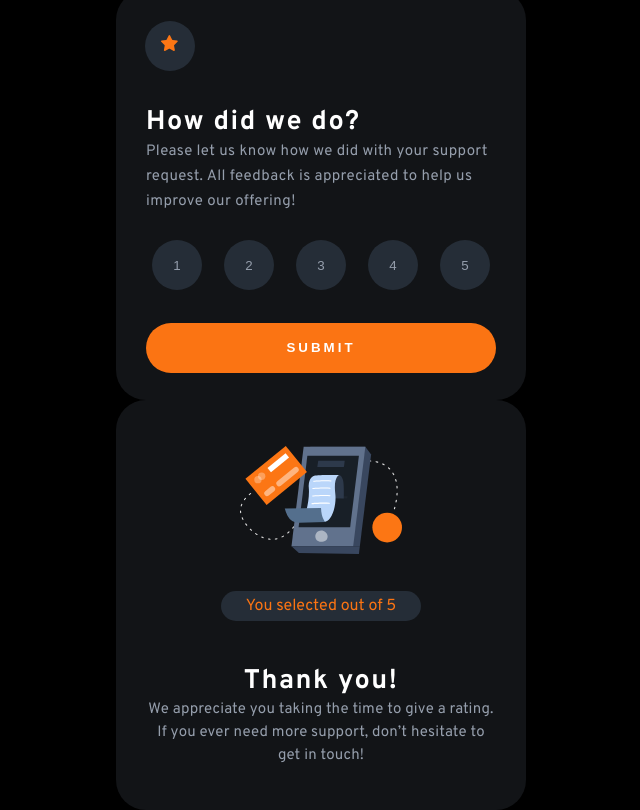
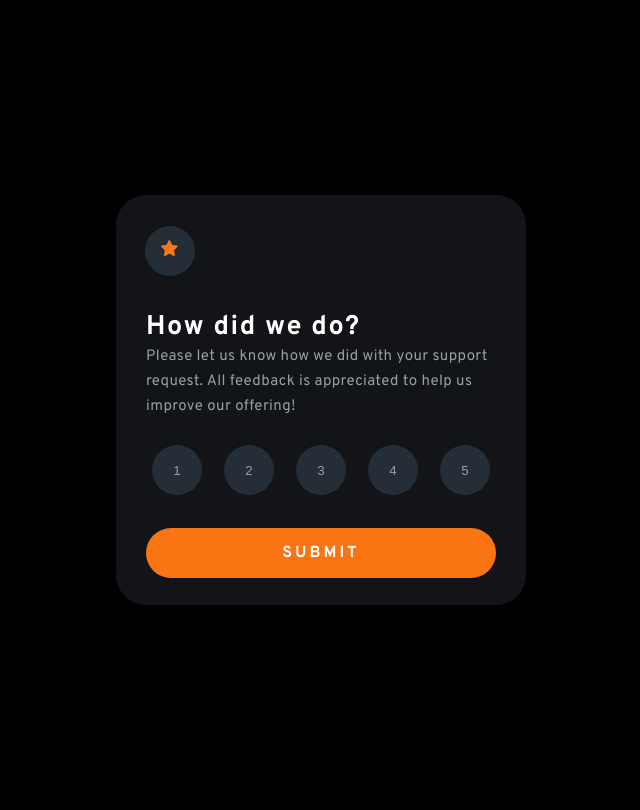
Before and after one commit to Arielcontra/react-interactive-rating-component, a React (Vite) app: page / in a window 1280 px wide. Shown: the whole page, without its empty margins (319-959 px from the left). Built offline with nearby package versions, Linux system fonts and the light colour scheme.

Commit message:
testing router DOM

```diff
--- a/index.html
+++ b/index.html
@@ -6,7 +6,7 @@
     <meta name="viewport" content="width=device-width, initial-scale=1.0">
     <title>Exercise_01 | Interactive rating component</title>
     <link rel="stylesheet" href="/react-interactive-rating-component/src/estilos/reset.css">
-    <link rel="stylesheet" href="/react-interactive-rating-component/src/estilos/index.css">
+    <link rel="stylesheet" href="/react-interactive-rating-component/src/App.css">
     <link rel="preconnect" href="https://fonts.googleapis.com">
     <link rel="preconnect" href="https://fonts.gstatic.com" crossorigin>
     <link href="https://fonts.googleapis.com/css2?family=Overpass:wght@400;700&display=swap" rel="stylesheet">
--- a/package.json
+++ b/package.json
@@ -10,8 +10,10 @@
     "preview": "vite preview"
   },
   "dependencies": {
+    "package.json": "^2.0.1",
     "react": "^18.2.0",
-    "react-dom": "^18.2.0"
+    "react-dom": "^18.2.0",
+    "react-router-dom": "^6.14.1"
   },
   "devDependencies": {
     "@types/react": "^18.0.37",
--- a/src/App.css
+++ b/src/App.css
@@ -118,6 +118,10 @@ h1 {
   border-radius: 30px;
   border: none;
   cursor: pointer;
+  text-decoration: none;
+  display: flex;
+  justify-content: center;
+  align-items:center;
 }
 
 .btn--submit:hover {
--- a/src/App.jsx
+++ b/src/App.jsx
@@ -1,27 +1,17 @@
 import './App.css'
-import Header from './componentes/header'
-import ScorePicker from './componentes/score-picker'
-import ButonSubmit from './componentes/butonSubmit'
-import ThankYouImage from './componentes/thankYouImage'
-import DynamicText from './componentes/dynamicText'
-function App() {
+import { Routes, Route } from 'react-router-dom'
+import Home from './Home'
+import ScoreCheck from './ScoreCheck'
 
+const NotFound = () => (<h1>Not found!😒</h1>)
 
-  return (
-    <>
-      <div className="father">
-        <div className="main" id="index" >
-            <Header />
-            <ScorePicker />
-            <ButonSubmit />
-        </div>
-        <div className="main" id="success" >
-            <ThankYouImage />
-            <DynamicText />
-        </div>
-      </div>
-    </>
-  )
-}
+const App = () => (
+  <Routes>
+    <Route path="/" element={<Home />} />
+      <Route path="ScoreCheck" element={<ScoreCheck />} />
+      <Route path="*" element={<NotFound />} />
+    {/* </Route> */}
+  </Routes>
+)
 
 export default App
--- /dev/null
+++ b/src/Home.jsx
@@ -0,0 +1,13 @@
+import Header from './componentes/header'
+import ScorePicker from './componentes/score-picker'
+import ButonSubmit from './componentes/butonSubmit'
+
+const Home = () => (
+    <div className="main" id="index" >
+        <Header />
+        <ScorePicker />
+        <ButonSubmit />
+    </div>
+)
+
+export default Home
--- /dev/null
+++ b/src/ScoreCheck.jsx
@@ -0,0 +1,11 @@
+import ThankYouImage from './componentes/thankYouImage'
+import DynamicText from './componentes/dynamicText'
+
+const ScoreCheck = () => (
+    <div className="main" id="success" >
+        <ThankYouImage />
+        <DynamicText />
+    </div>
+)
+
+export default ScoreCheck
--- a/src/componentes/butonSubmit.jsx
+++ b/src/componentes/butonSubmit.jsx
@@ -1,11 +1,10 @@
-function ButonSubmit(){
-    return(
-        <>
-            <div className="submit">
-                <button className="btn--submit" id="submit">SUBMIT</button>
-            </div>
-        </>
-    )
-}
+import { Outlet, Link } from 'react-router-dom'
+
+const ButonSubmit = () => (
+    <div className="submit">
+        <Link to = './ScoreCheck.jsx' className="btn--submit" id="submit">SUBMIT</Link>
+        <Outlet />
+    </div>
+)
 
 export default ButonSubmit
--- a/src/estilos/index.css
+++ /dev/null
@@ -1,134 +0,0 @@
-body {
-  background-color: black;
-  width: 100vw;
-  height: 100vh;
-  display: flex;
-  flex-direction: column;
-  align-items: center;
-  justify-content:center;
-  font-family: 'Overpass', sans-serif;
-}
-
-/* Desktop */
-@media screen and (max-width: 1440px) {}
-
-/* Mobile */
-@media screen and (min-width: 375px) {}
-
-.main {
-  background-color: hsl(216, 12%, 8%);
-  width: 410px;
-  height: 410px;
-  border-radius: 30px;
-  display: flex;
-  flex-direction: column;
-  justify-content:space-around;
-  align-items: center;
-}
-
-.star--container {
-  margin-left: 7%;
-  margin-top: 7%;
-  margin-block-end: 14px;
-  background-color: hsl(213, 19%, 18%);
-  width: 50px;
-  height: 50px;
-  border-radius: 30px;
-  display: flex;
-  align-self: flex-start;
-  justify-content:space-around;
-  align-items: center;
-}
-
-.text {
-  margin-top: 4%;
-  width: 350px;
-  height: 120px;
-}
-
-.text2 {
-  margin-bottom: 10px;
-  margin-top: 3%;
-  width: 350px;
-  height: 120px;
-  text-align: center
-}
-
-h1 {
-  color: hsl(0, 0%, 100%);
-  font-size: 27px;
-  font-weight: bold;
-  letter-spacing: 1.5px;
-  margin-bottom: 10px;
-}
-
-.p1 {
-  color: hsl(217, 12%, 63%);
-  font-size: 15px;
-  line-height: 25px;
-  letter-spacing: 0.4px;
-}
-
-.p2 {
-  color: hsl(217, 12%, 63%);
-  font-size: 15px;
-  line-height: 23px;
-  letter-spacing: 0.2px;
-}
-
-.button {
-  margin: 11px;
-  display: inline-block;
-  background-color: hsl(213, 19%, 18%);
-  color: hsl(217, 12%, 63%);
-  width: 50px;
-  height: 50px;
-  border-radius: 30px;
-  border: none;
-  cursor: pointer;
-}
-
-.button:hover {
-  background-color: hsl(25, 97%, 53%);
-  color: hsl(0, 0%, 100%);
-}
-
-.button-selected {
-  background-color:hsl(217, 12%, 63%);
-  color: hsl(0, 0%, 100%);
-}
-
-.btn--submit {
-  margin-bottom: 25px;
-  margin-top: 5%;
-  display: inline-block;
-  background-color: hsl(25, 97%, 53%);
-  color: white;
-  font-weight: bold;
-  letter-spacing: 3px;
-  width: 350px;
-  height: 50px;
-  border-radius: 30px;
-  border: none;
-  cursor: pointer;
-}
-
-.btn--submit:hover {
-  background-color: white;
-  color: hsl(25, 97%, 53%);
-}
-
-.dynamicText {
-  background-color: hsl(213, 19%, 18%);
-  width: 200px;
-  height: 30px;
-  border-radius: 30px;
-  color:hsl(25, 97%, 53%);
-  display: flex;
-  justify-content: center;
-  align-items:center;
-}
-
-.illustration-thank-yout {
-  margin-top: 30px;
-}
--- a/src/main.jsx
+++ b/src/main.jsx
@@ -1,11 +1,16 @@
 import React from 'react'
 import ReactDOM from 'react-dom/client'
+import { BrowserRouter } from 'react-router-dom'
 import App from './App.jsx'
-import './estilos/index.css'
+import './App.css'
 import './estilos/reset.css'
 
+const application = <React.StrictMode>
+                      <BrowserRouter>
+                        <App />
+                      </BrowserRouter>
+                    </React.StrictMode>;
+
 ReactDOM.createRoot(document.getElementById('root')).render(
-  <React.StrictMode>
-    <App />
-  </React.StrictMode>,
+  application,
 )
```
Also changed, not shown: 1 other file (tests, documents, lock files or other folders).
